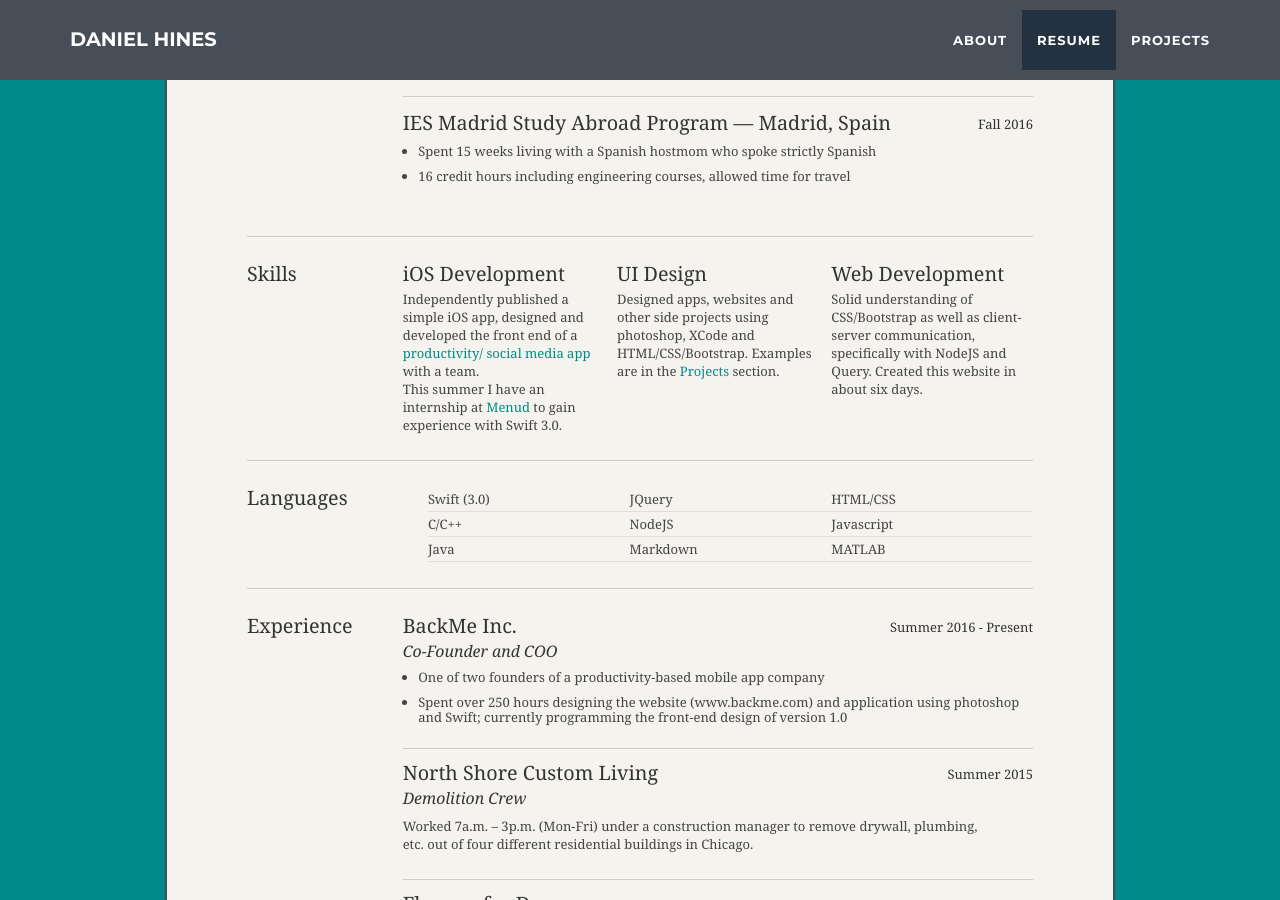
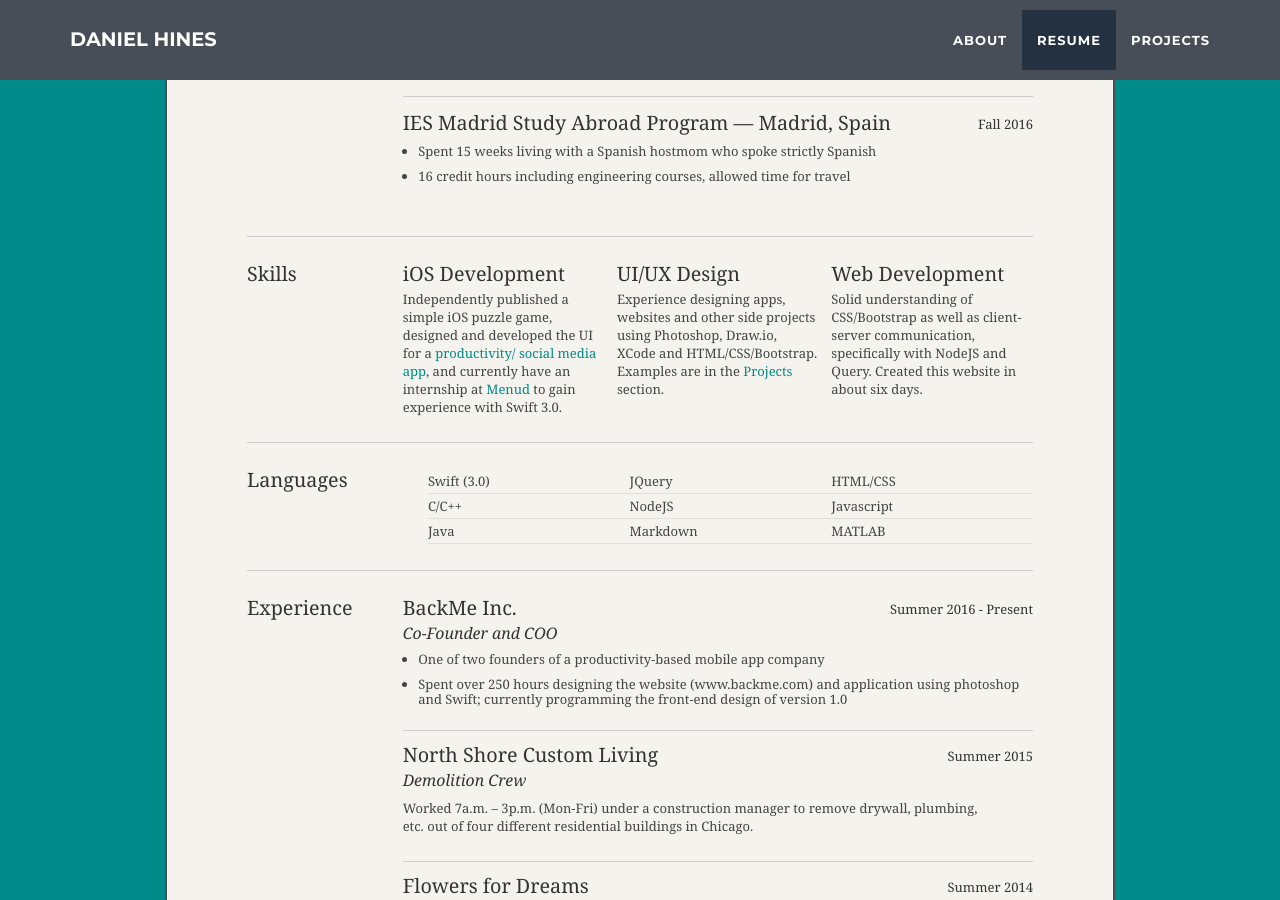
Before and after one commit to danielchines/danielchines.github.io, a Jekyll site: the page built from index.html, in a window 1280 px wide and 900 px high, scrolled down 2051 px. Built offline with Jekyll 4.4.1, drawn with Linux system fonts in a browser that asks for light colours.

Commit message:
Update resume.html

```diff
--- a/_includes/resume.html
+++ b/_includes/resume.html
@@ -89,13 +89,13 @@
 								</div>
 
 								<div class="talent" style="margin-right: 2%">
-									<h2>UI Design</h2>
-									<p class="resume">Designed apps, websites and other side projects using photoshop, XCode and HTML/CSS/Bootstrap. Examples are in the <a href="https://danielchines.github.io/#projects">Projects</a> section.</p>
+									<h2>UI/UX Design</h2>
+									<p class="resume">Experience designing apps, websites and other side projects using Photoshop, Draw.io, XCode and HTML/CSS/Bootstrap. Examples are in the <a href="https://danielchines.github.io/#projects">Projects</a> section.</p>
 								</div>
 
 								<div class="talent" style="margin-right: 2%">
 									<h2>iOS Development</h2>
-									<p class="resume">Independently published a simple iOS app, designed and developed the front end of a <a href="https://backme.com">productivity/ social media app</a> with a team.<br />This summer I have an internship at <a href="https://menud.co">Menud</a> to gain experience with Swift 3.0.</p>
+									<p class="resume">Independently published a simple iOS puzzle game, designed and developed the UI for a <a href="https://backme.com">productivity/ social media app</a>, and currently have an internship at <a href="https://menud.co">Menud</a> to gain experience with Swift 3.0.</p>
 								</div>
 						</div>
 					</div><!--// .yui-gf -->
```
